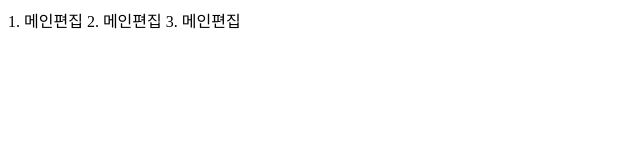
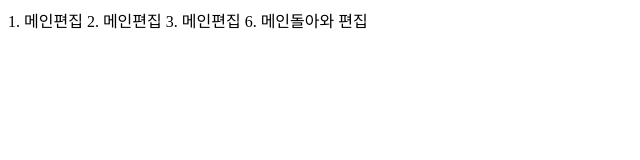
Before and after one commit to byfaith2000/miracle-maker1014, a plain HTML site: page index.html in a window 1280 px wide. Shown: the whole page, without its empty margins (0-640 px from the left). Drawn offline with Linux system fonts and the light colour scheme.

Commit message:
6메인컴백편집

```diff
--- a/index.html
+++ b/index.html
@@ -10,5 +10,6 @@
     1. 메인편집
     2. 메인편집
     3. 메인편집
+    6. 메인돌아와 편집
 </body>
 </html>
```
